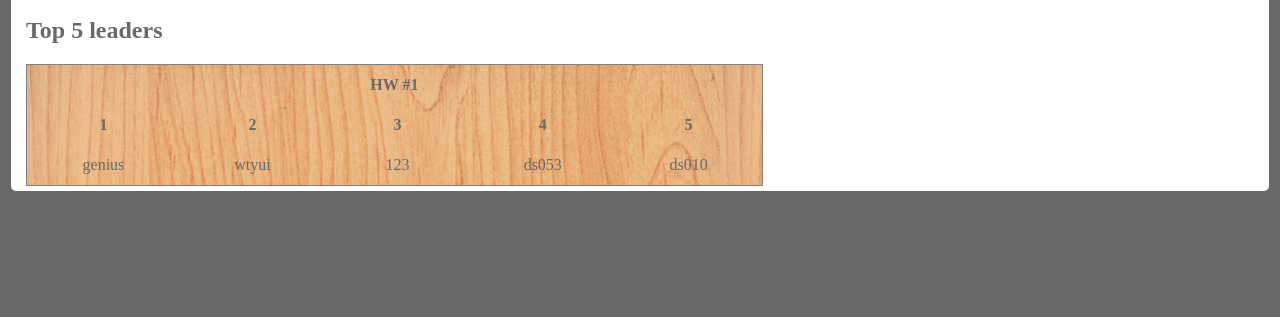
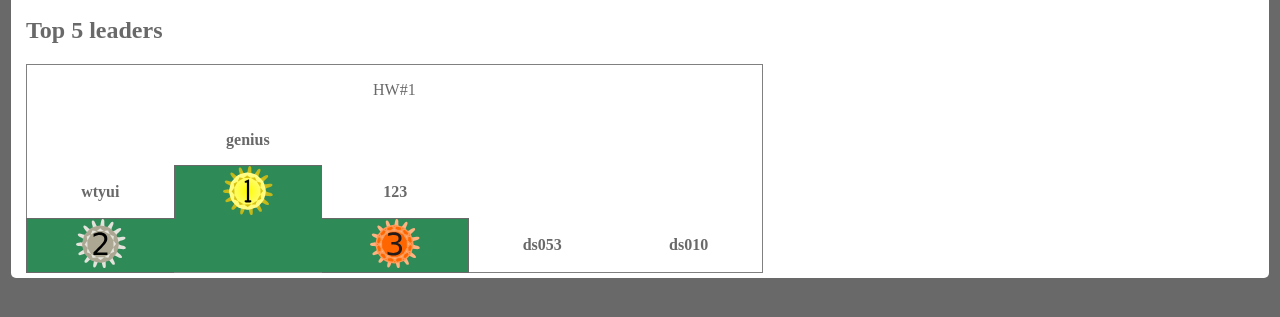
Before and after one commit to noahleft/Online-Judge-System, a plain HTML site: page fame_hall.html in a window 1280 px wide. Shown: the part 121-438 px from the top of the page. Drawn offline with Linux system fonts and the light colour scheme.

Commit message:
update fame hall

```diff
--- a/Site.css
+++ b/Site.css
@@ -52,14 +52,56 @@ table tr:nth-child(odd) {
 table tr:nth-child(even) {
     background-color: #ffffff;
 }
-table tr.tran {
-    background-color: transparent;
+table.tran tr.tran {
+    border: 1px transparent;
+    background-color: #2e8b57;
 }
+
 td.tran {
   border: 1px transparent;
   border-collapse: collapse;
-  width: 40px;
-  height: 40px;
+  width: 100px;
+  height: 50px;
+  text-align: center;
+  padding: 0px;
+  background-color: white;
+}
+
+td.award0 {
+  border: 1px transparent;
+  border-collapse: collapse;
+  width: 100px;
+  height: 50px;
+  text-align: center;
+  padding: 0px;
+}
+
+td.award1 {
+  border: 1px solid;
+  border-bottom: 1px transparent;
+  border-collapse: collapse;
+  width: 100px;
+  height: 50px;
+  text-align: center;
+  padding: 0px;
+}
+
+td.award2 {
+  border: 1px solid;
+  border-right: 1px transparent;
+  border-collapse: collapse;
+  width: 100px;
+  height: 50px;
+  text-align: center;
+  padding: 0px;
+}
+
+td.award3 {
+  border: 1px solid;
+  border-left: 1px transparent;
+  border-collapse: collapse;
+  width: 100px;
+  height: 50px;
   text-align: center;
   padding: 0px;
 }
--- a/fame_hall.html
+++ b/fame_hall.html
@@ -13,24 +13,31 @@
 <div id="main">
   <h1>Fame Hall</h1>
   <h2>Top 5 leaders</h2>
-  <table background='graph/wood.jpg'><tr class='tran'>
-    <td class='tran' colspan=5><font color=transparent><b>HW #1</b></font></td>
-  </tr>
-  <tr class='tran'>
-    <td class='tran' width=100><font color=transparent><b>1</b></font></td>
-    <td class='tran' width=100><font color=transparent><b>2</b></font></td>
-    <td class='tran' width=100><font color=transparent><b>3</b></font></td>
-    <td class='tran' width=100><font color=transparent><b>4</b></font></td>
-    <td class='tran' width=100><font color=transparent><b>5</b></font></td>
-  </tr>
-  <tr class='tran'>
-    <td class='tran' ><font color=transparent> genius </font></td>
-    <td class='tran' ><font color=transparent> wtyui </font></td>
-    <td class='tran' ><font color=transparent> 123 </font></td>
-    <td class='tran' ><font color=transparent> ds053 </font></td>
-    <td class='tran' ><font color=transparent> ds010 </font></td>
-  </tr>
+  <table class='tran' background='graph/wood.jpg'>
+    <tr class='tran'><td class='tran' colspan=5>HW#1</td></tr>
+    <tr class='tran'>
+      <td class='tran'></td>
+      <td class='tran'><b>genius</b></td>
+      <td class='tran'></td>
+      <td class='tran'></td>
+      <td class='tran'></td>
+    </tr>
+    <tr class='tran'>
+      <td class='tran'><b>wtyui</b></td>
+      <td class='award1'><img src='graph/number1.svg' width=50 /></td>
+      <td class='tran'><b>123</b></td>
+      <td class='tran'></td>
+      <td class='tran'></td>
+    </tr>
+    <tr class='tran'>
+      <td class='award2'><img src='graph/number2.svg' width=50 /></td>
+      <td class='award0'></td>
+      <td class='award3'><img src='graph/number3.svg' width=50 /></td>
+      <td class='tran'><b>ds053</b></td>
+      <td class='tran'><b>ds010</b></td>
+    </tr>
   </table>
+
   <footer id="foot01"></footer>
 </div>
 
```
